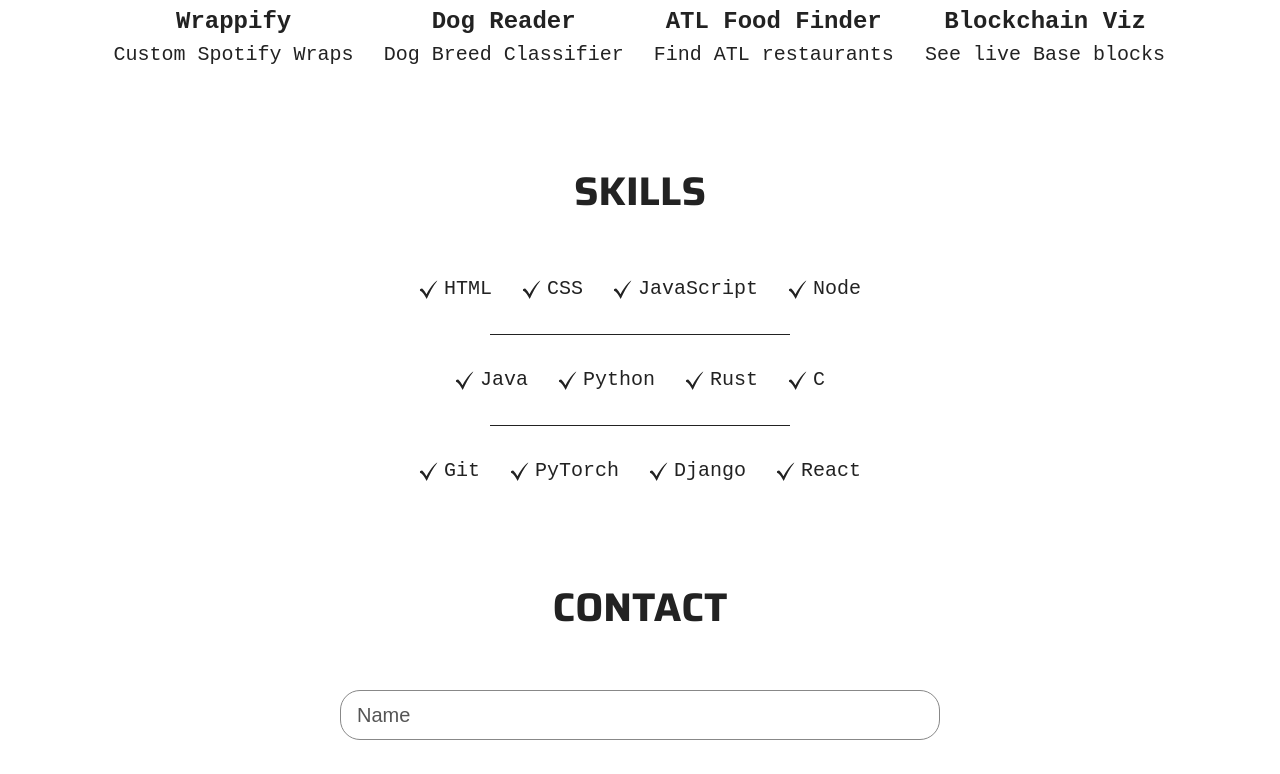
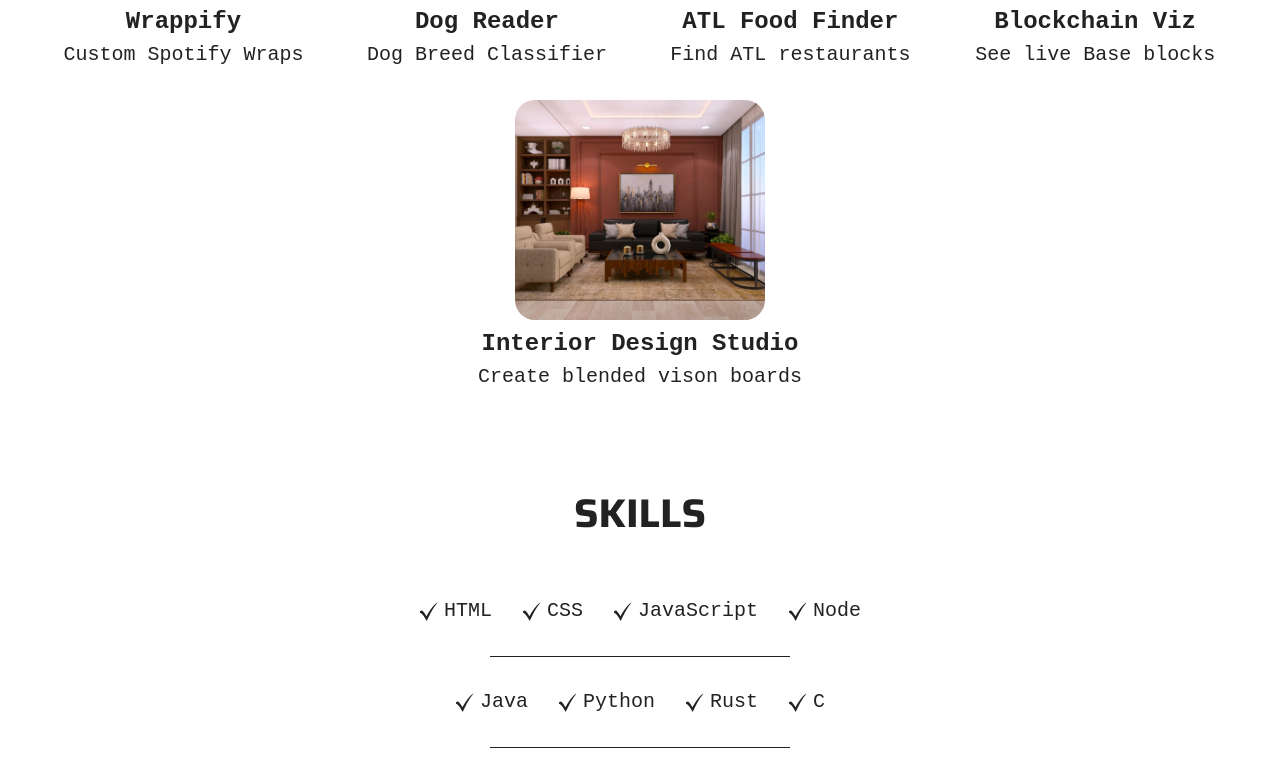
Before and after one commit to Wilsdawg1212/personal_website, a React (Vite) app: page / in a window 1280 px wide. Shown: the part 1226-2000 px from the top of the page. Built offline with nearby package versions, Linux system fonts and the light colour scheme.

Commit message:
Added new project

```diff
--- a/src/sections/Projects/Projects.jsx
+++ b/src/sections/Projects/Projects.jsx
@@ -5,6 +5,7 @@ import dogReader from "../../assets/dog-reader.png";
 import aFF from "../../assets/atl-food.jpg";
 import blockviz from "../../assets/blockchainviz.jpg"
 import bviz from "../../assets/bviz2.png"
+import interiorDesign from "../../assets/interior.jpeg"
 
 function Projects() {
   return (
@@ -35,6 +36,12 @@ function Projects() {
         h3="Blockchain Viz"
         p="See live Base blocks"
         />
+        <ProjectCard
+          src={interiorDesign}
+          link="https://github.com/Wilsdawg1212/interior-design"
+          h3="Interior Design Studio"
+          p="Create blended vison boards"
+        />
       </div>
     </section>
   );
```
Also changed, not shown: src/assets/interior.jpeg (added), 1 other file (tests, documents, lock files or other folders).
